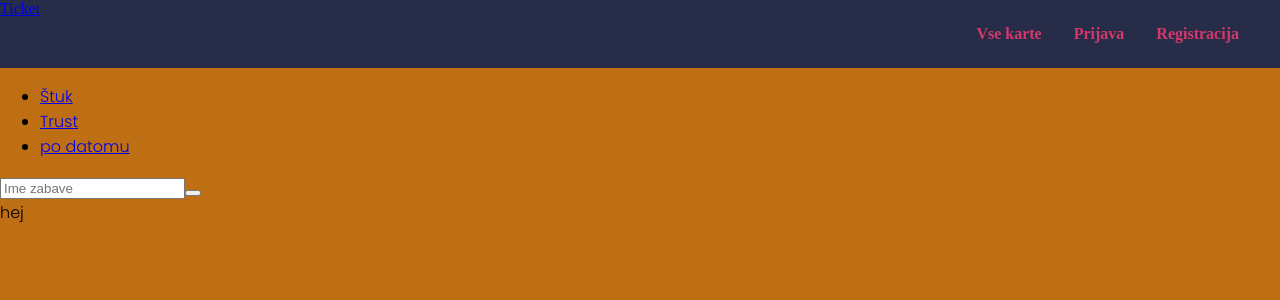
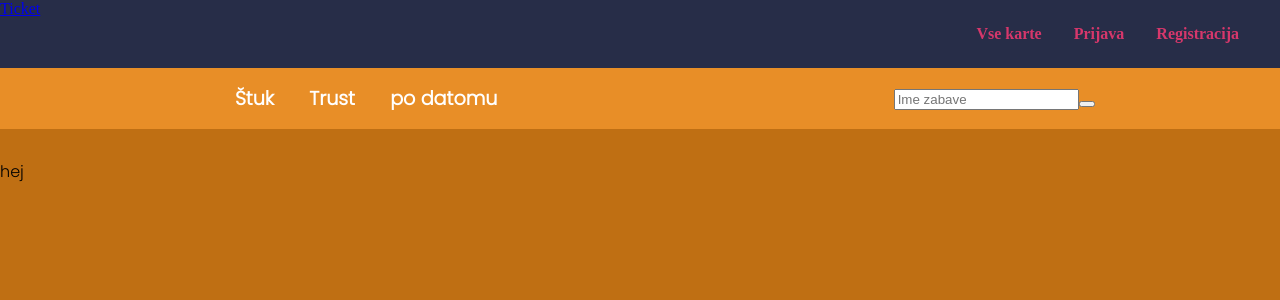
Before and after one commit to klemenNeco/rpo-projekt-frontend, a Next.js app: page /vsekarte in a window 1280 px wide. Shown: the top 300 px of the page. Built offline with nearby package versions, Linux system fonts and the light colour scheme.

Commit message:
stylanje filtriranja

```diff
--- a/pages/vsekarte.js
+++ b/pages/vsekarte.js
@@ -14,8 +14,9 @@ const vsekarte = (props) => {
       `}</style>
       <Navbar />
       <div className={styles.vse}>
+        <div className={styles.header}>
           <nav>
-          <ul>
+            <ul className={styles.filther}>
               <li>
                 <a href="#">Štuk</a>
               </li>
@@ -39,6 +40,7 @@ const vsekarte = (props) => {
               </button>
             </div>
           </form>
+        </div>
         <h>hej</h>
       </div>
     </Layout>
--- a/pages/vsekarte.module.css
+++ b/pages/vsekarte.module.css
@@ -6,3 +6,56 @@ div.vse {
   --secondary-color: #e88e27;
   font-family: "Poppins", sans-serif;
 }
+.header {
+  background-color: var(--secondary-color);
+  height: 100%;
+  width: 100%;
+  display: flex;
+  justify-content: space-around;
+  margin-bottom: 30px;
+  align-items: center;
+}
+
+.filther {
+  display: flex;
+}
+
+.filther li {
+  list-style: none;
+  margin-right: 1rem;
+}
+
+.filther li a {
+  text-decoration: none;
+  color: white;
+  font-size: 1.2rem;
+  font-weight: bold;
+  padding: 0.2rem 0.6rem;
+  position: relative;
+}
+
+.filther li a::before {
+  content: "";
+  position: absolute;
+  top: -3px;
+  left: 50%;
+  height: 3px;
+  width: 0;
+  transform: translateX(-50%);
+  background-color: var(--primary-color);
+  transition: all 0.5s;
+}
+
+.filther li a:hover:before {
+  width: 100%;
+}
+
+.filther li a:focus {
+  background-color: var(--primary-color);
+  opacity: 0.2px;
+  border-radius: 20px;
+}
+
+.filther li a:focus::before {
+  width: 0;
+}
```
Lines whose indentation alone changed are shown as unchanged.
